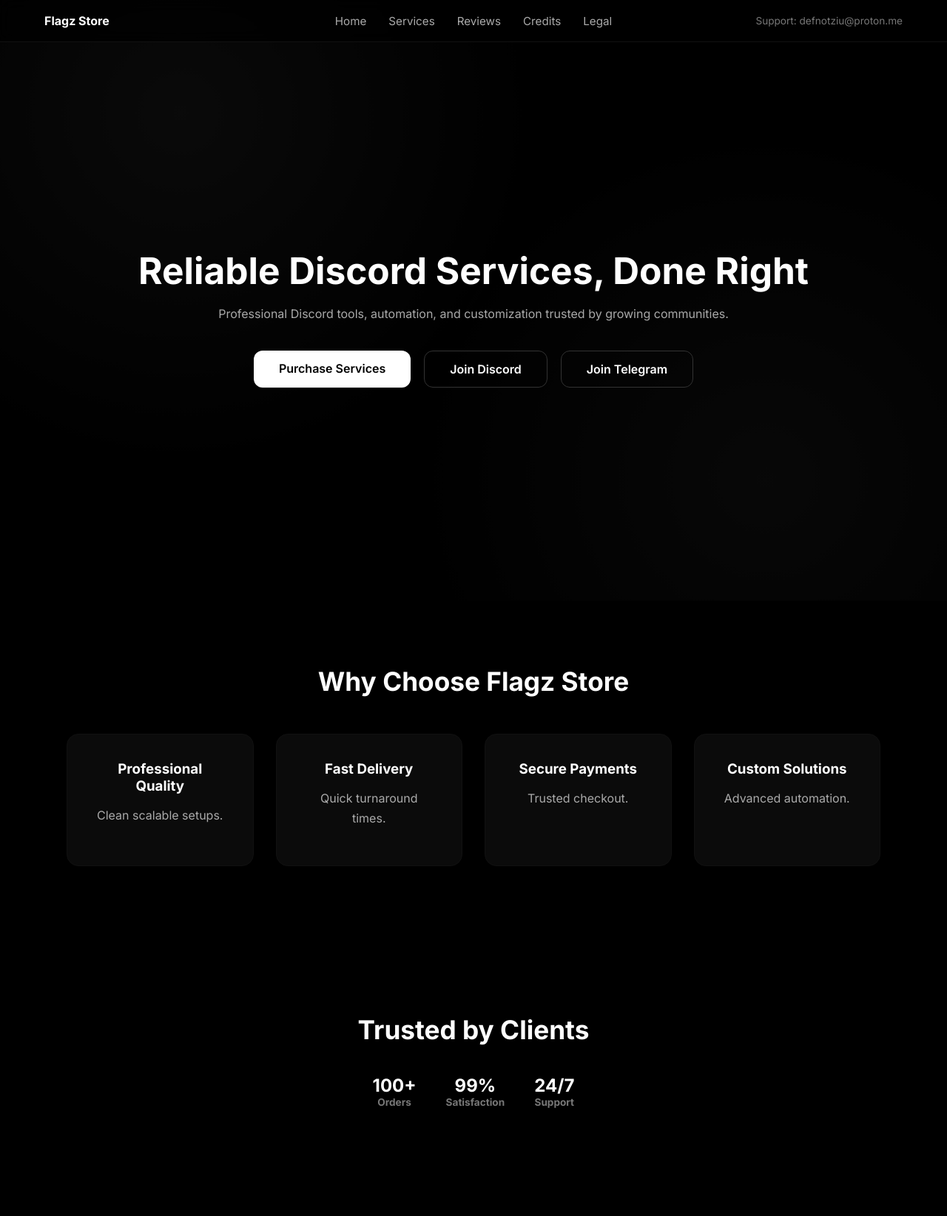
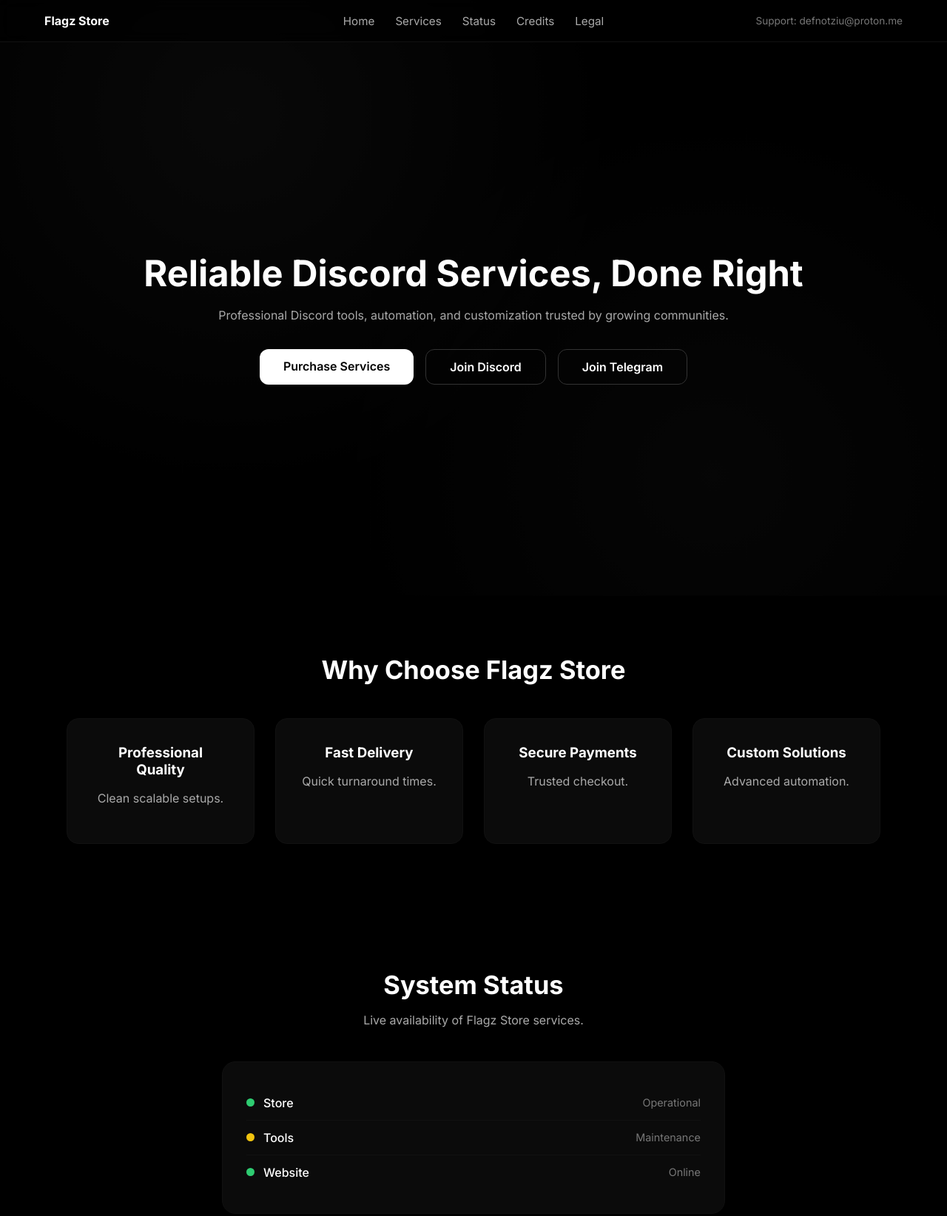
Before and after one commit to ticklejr9-del/FlagzStore, a plain HTML site: page index.html in a window 1280 px wide. Shown: the top 1644 px of the page at 74% size. Drawn offline with Linux system fonts and the light colour scheme.

Commit message:
Update index.html

```diff
--- a/index.html
+++ b/index.html
@@ -1,11 +1,11 @@
 <!DOCTYPE html>
 <html lang="en">
 <head>
-  <meta charset="UTF-8" />
-  <meta name="viewport" content="width=device-width, initial-scale=1.0" />
+<meta charset="UTF-8">
+<meta name="viewport" content="width=device-width, initial-scale=1.0">
 
-  <title>Flagz Store – Reliable Discord Services & Customization</title>
-  <meta name="description" content="Flagz Store offers professional Discord Tools, Discord server customization, automation, setups, and reliable online services." />
+<title>Flagz Store – Reliable Discord Services</title>
+<meta name="description" content="Professional Discord tools, automation, and customization trusted by growing communities.">
 
 <link href="https://fonts.googleapis.com/css2?family=Inter:wght@300;400;500;600;700&display=swap" rel="stylesheet">
 
@@ -15,41 +15,41 @@
 
 /* Loader */
 #loader {
-      position:fixed; inset:0; background:#000;
+  position:fixed; inset:0;
+  background:#000;
   display:flex; align-items:center; justify-content:center;
   z-index:9999;
 }
 .spinner {
-      width:46px; height:46px;
+  width:42px; height:42px;
   border:3px solid #222;
   border-top:3px solid #fff;
   border-radius:50%;
-      animation:spin 1s linear infinite;
+  animation:spin .9s linear infinite;
 }
 @keyframes spin { to { transform:rotate(360deg); } }
+@media(max-width:768px){#loader{display:none!important;}}
 
-    @media (max-width:768px){ #loader{display:none!important;} }
-
+/* Background */
 body::before {
   content:'';
   position:fixed; inset:0;
   background:
-        radial-gradient(circle at 20% 20%, rgba(255,255,255,0.04), transparent 40%),
-        radial-gradient(circle at 80% 80%, rgba(255,255,255,0.03), transparent 40%);
-      animation:floatBg 12s ease-in-out infinite alternate;
+    radial-gradient(circle at 25% 20%, rgba(255,255,255,.035), transparent 45%),
+    radial-gradient(circle at 75% 80%, rgba(255,255,255,.025), transparent 45%);
+  animation:bgMove 14s ease-in-out infinite alternate;
   z-index:-1;
 }
-    @keyframes floatBg { from{transform:scale(1);} to{transform:scale(1.08);} }
+@keyframes bgMove { to { transform:scale(1.05); } }
 
 /* NAV */
 nav {
   position:fixed; top:0; width:100%;
-      background:rgba(0,0,0,0.7);
+  background:rgba(0,0,0,.65);
   backdrop-filter:blur(10px);
   border-bottom:1px solid #111;
   z-index:1000;
 }
-
 .nav-inner {
   max-width:1200px;
   margin:auto;
@@ -58,27 +58,15 @@
   grid-template-columns:1fr auto 1fr;
   align-items:center;
 }
-
 .brand { font-weight:700; }
-    .nav-links { display:flex; gap:30px; justify-self:center; }
+.nav-links { display:flex; gap:28px; justify-self:center; }
 .nav-links a {
   color:#aaa;
   text-decoration:none;
   font-size:.95rem;
-      position:relative;
-      transition:color .3s;
+  transition:color .25s ease;
 }
 .nav-links a:hover { color:#fff; }
-    .nav-links a::after {
-      content:'';
-      position:absolute;
-      left:0; bottom:-6px;
-      width:0%; height:2px;
-      background:#fff;
-      transition:width .3s ease;
-    }
-    .nav-links a:hover::after { width:100%; }
-
 .support { justify-self:end; font-size:.85rem; color:#777; }
 
 /* HEADER */
@@ -90,149 +78,139 @@
   text-align:center;
   padding:120px 20px 60px;
 }
-
-    h1 { font-size:3.1rem; font-weight:700; }
-    h2 { font-size:2.2rem; margin-bottom:10px; }
-    p { color:#aaa; max-width:760px; margin:15px auto; line-height:1.7; }
+h1 { font-size:3.05rem; font-weight:700; }
+h2 { font-size:2.15rem; margin-bottom:10px; }
+p { color:#aaa; max-width:760px; margin:14px auto; line-height:1.65; }
 
 /* BUTTONS */
 .buttons {
-      margin-top:35px;
+  margin-top:32px;
   display:flex;
-      gap:18px;
+  gap:16px;
   justify-content:center;
   flex-wrap:wrap;
 }
-
 .btn {
-      position:relative;
-      padding:14px 34px;
+  padding:13px 32px;
   border-radius:12px;
   background:#fff;
   color:#000;
   font-weight:600;
   text-decoration:none;
-      overflow:hidden;
-      transition:transform .25s ease, box-shadow .25s ease;
+  transition:transform .2s ease, box-shadow .2s ease;
 }
-
 .btn.alt {
   background:transparent;
   color:#fff;
   border:1px solid #333;
 }
-
 .btn:hover {
-      transform:translateY(-4px) scale(1.03);
-      box-shadow:0 15px 40px rgba(255,255,255,0.25);
-    }
-
-    .btn:active {
-      transform:scale(.97);
-    }
-
-    /* Ripple */
-    .ripple {
-      position:absolute;
-      border-radius:50%;
-      transform:scale(0);
-      animation:ripple 600ms linear;
-      background:rgba(255,255,255,0.6);
-      pointer-events:none;
-    }
-
-    @keyframes ripple {
-      to {
-        transform:scale(4);
-        opacity:0;
-      }
+  transform:translateY(-2px);
+  box-shadow:0 10px 30px rgba(255,255,255,.18);
 }
 
 /* SECTIONS */
-    section { padding:100px 20px; text-align:center; }
+section { padding:85px 20px; text-align:center; }
 
 .grid {
   max-width:1100px;
-      margin:50px auto 0;
+  margin:45px auto 0;
   display:grid;
   grid-template-columns:repeat(auto-fit,minmax(250px,1fr));
-      gap:30px;
+  gap:28px;
 }
-
 .card {
   background:#0b0b0b;
   border:1px solid #111;
   border-radius:16px;
-      padding:35px;
-      transition:all .45s ease;
+  padding:34px;
+  transition:transform .25s ease, box-shadow .25s ease;
 }
 .card:hover {
-      transform:translateY(-8px) scale(1.02);
-      box-shadow:0 25px 50px rgba(0,0,0,0.6);
+  transform:translateY(-4px);
+  box-shadow:0 16px 36px rgba(0,0,0,.55);
 }
 
-    .stats {
+/* STATUS */
+.status-box {
+  max-width:680px;
+  margin:42px auto 0;
+  background:#0b0b0b;
+  border:1px solid #111;
+  border-radius:18px;
+  padding:32px;
+}
+.status-item {
   display:flex;
-      justify-content:center;
-      gap:40px;
-      flex-wrap:wrap;
-      margin-top:40px;
+  justify-content:space-between;
+  align-items:center;
+  padding:13px 0;
+  border-bottom:1px solid #111;
 }
-
-    .stat { font-size:1.5rem; font-weight:700; }
-    .stat span { display:block; font-size:.85rem; color:#777; }
-
-    .reviews {
-      max-width:1000px;
-      margin:40px auto 0;
-      display:grid;
-      grid-template-columns:repeat(auto-fit,minmax(280px,1fr));
-      gap:25px;
+.status-item:last-child{border-bottom:none;}
+.status-left {
+  display:flex;
+  align-items:center;
+  gap:12px;
+  font-weight:500;
 }
-
-    .review {
-      background:#0b0b0b;
-      border-radius:14px;
-      padding:30px;
-      border:1px solid #111;
+.status-dot {
+  width:11px;
+  height:11px;
+  border-radius:50%;
 }
+.status-green{background:#2ecc71;}
+.status-yellow{background:#f1c40f;}
+.status-red{background:#e74c3c;}
+.status-text{font-size:.9rem;color:#777;}
 
 /* CREDITS */
 .credits {
   display:flex;
   justify-content:center;
-      gap:60px;
+  gap:50px;
   flex-wrap:wrap;
   margin-top:40px;
 }
-
 .credit {
   background:#0b0b0b;
   border:1px solid #111;
-      border-radius:16px;
-      padding:30px;
+  border-radius:18px;
+  padding:28px;
   width:240px;
+  transition:transform .25s ease, box-shadow .25s ease;
 }
-
+.credit:hover {
+  transform:translateY(-4px);
+  box-shadow:0 18px 40px rgba(0,0,0,.6);
+}
 .credit img {
-      width:90px;
-      height:90px;
+  width:92px;
+  height:92px;
   border-radius:50%;
   object-fit:cover;
   margin-bottom:15px;
+  border:2px solid #1a1a1a;
+  box-shadow:0 8px 20px rgba(255,255,255,.08);
+  transition:transform .25s ease;
+}
+.credit:hover img {
+  transform:scale(1.04);
 }
 
+/* FOOTER */
 footer {
-      padding:40px 20px;
+  padding:38px 20px;
   text-align:center;
   color:#666;
   border-top:1px solid #111;
 }
 
+/* REVEAL (SHARP + SMOOTH) */
 .reveal {
   opacity:0;
-      transform:translateY(60px);
-      transition:all .9s cubic-bezier(.22,.61,.36,1);
+  transform:translateY(30px);
+  transition:opacity .55s ease, transform .55s cubic-bezier(.22,.61,.36,1);
 }
 .reveal.active {
   opacity:1;
@@ -240,6 +218,7 @@
 }
 </style>
 </head>
+
 <body>
 
 <div id="loader"><div class="spinner"></div></div>
@@ -250,7 +229,7 @@
     <div class="nav-links">
       <a href="#home">Home</a>
       <a href="#services">Services</a>
-      <a href="#reviews">Reviews</a>
+      <a href="#status">Status</a>
       <a href="#credits">Credits</a>
       <a href="#legal">Legal</a>
     </div>
@@ -280,12 +259,23 @@
   </div>
 </section>
 
-<section id="reviews" class="reveal">
-  <h2>Trusted by Clients</h2>
-  <div class="stats">
-    <div class="stat">100+<span>Orders</span></div>
-    <div class="stat">99%<span>Satisfaction</span></div>
-    <div class="stat">24/7<span>Support</span></div>
+<section id="status" class="reveal">
+  <h2>System Status</h2>
+  <p>Live availability of Flagz Store services.</p>
+
+  <div class="status-box">
+    <div class="status-item">
+      <div class="status-left"><span class="status-dot" id="store-status"></span>Store</div>
+      <span class="status-text" id="store-text"></span>
+    </div>
+    <div class="status-item">
+      <div class="status-left"><span class="status-dot" id="tools-status"></span>Tools</div>
+      <span class="status-text" id="tools-text"></span>
+    </div>
+    <div class="status-item">
+      <div class="status-left"><span class="status-dot" id="website-status"></span>Website</div>
+      <span class="status-text" id="website-text"></span>
+    </div>
   </div>
 </section>
 
@@ -293,13 +283,13 @@
   <h2>Credits</h2>
   <div class="credits">
     <div class="credit">
-      <img src="https://i.pinimg.com/736x/18/ec/97/18ec9722c68ed9dfd016cc4a804f595f.jpg" alt="Dev">
-      <h3>Owner - Made this website</h3>
+      <img src="https://i.pinimg.com/736x/18/ec/97/18ec9722c68ed9dfd016cc4a804f595f.jpg">
+      <h3>Website Developer</h3>
       <p>Seth</p>
     </div>
     <div class="credit">
-      <img src="https://i.pinimg.com/1200x/e7/b7/bb/e7b7bba56200a0e523402d527e3bc8ea.jpg" alt="Owner">
-      <h3>CEO</h3>
+      <img src="https://i.pinimg.com/1200x/e7/b7/bb/e7b7bba56200a0e523402d527e3bc8ea.jpg">
+      <h3>Owner / CEO</h3>
       <p>6Flagz</p>
     </div>
   </div>
@@ -315,33 +305,27 @@
 </footer>
 
 <script>
-  // Loader
 if (window.innerWidth > 768) {
-    setTimeout(()=>{document.getElementById('loader').style.display='none'},2500);
+  setTimeout(()=>loader.style.display='none',1800);
 }
-  window.addEventListener('load',()=>{document.getElementById('loader').style.display='none'});
-
-  // Reveal
 const reveals=document.querySelectorAll('.reveal');
 const obs=new IntersectionObserver(e=>{
   e.forEach(x=>x.isIntersecting&&x.target.classList.add('active'));
-  },{threshold:.15});
+},{threshold:.2});
 reveals.forEach(r=>obs.observe(r));
 
-  // Ripple effect
-  document.querySelectorAll('.btn').forEach(btn=>{
-    btn.addEventListener('click',e=>{
-      const circle=document.createElement('span');
-      const diameter=Math.max(btn.clientWidth,btn.clientHeight);
-      const radius=diameter/2;
-      circle.style.width=circle.style.height=`${diameter}px`;
-      circle.style.left=`${e.clientX-btn.getBoundingClientRect().left-radius}px`;
-      circle.style.top=`${e.clientY-btn.getBoundingClientRect().top-radius}px`;
-      circle.classList.add('ripple');
-      btn.appendChild(circle);
-      setTimeout(()=>circle.remove(),600);
-    });
-  });
+const statusConfig={
+  store:{state:"green",text:"Operational"},
+  tools:{state:"yellow",text:"Maintenance"},
+  website:{state:"green",text:"Online"}
+};
+function setStatus(d,t,c){
+  document.getElementById(d).classList.add(`status-${c.state}`);
+  document.getElementById(t).textContent=c.text;
+}
+setStatus("store-status","store-text",statusConfig.store);
+setStatus("tools-status","tools-text",statusConfig.tools);
+setStatus("website-status","website-text",statusConfig.website);
 </script>
 
 </body>
```
Lines whose indentation alone changed are shown as unchanged.
